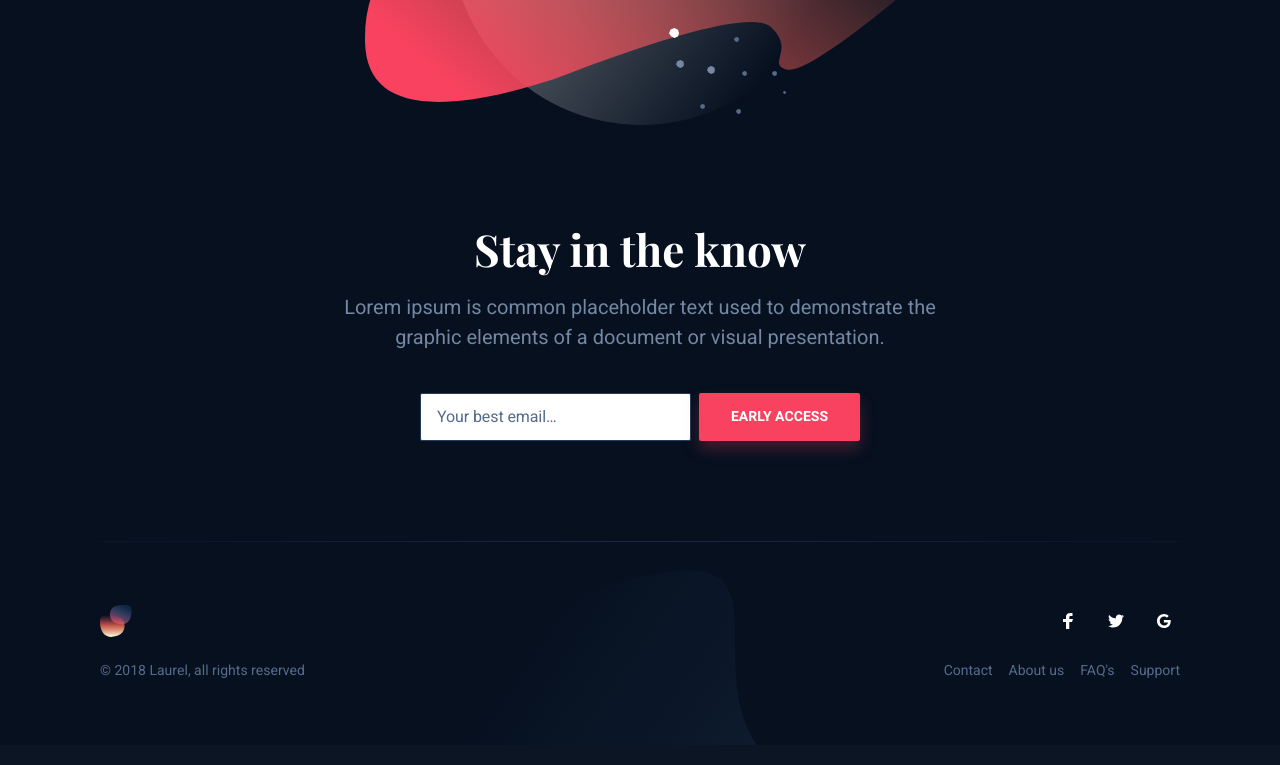
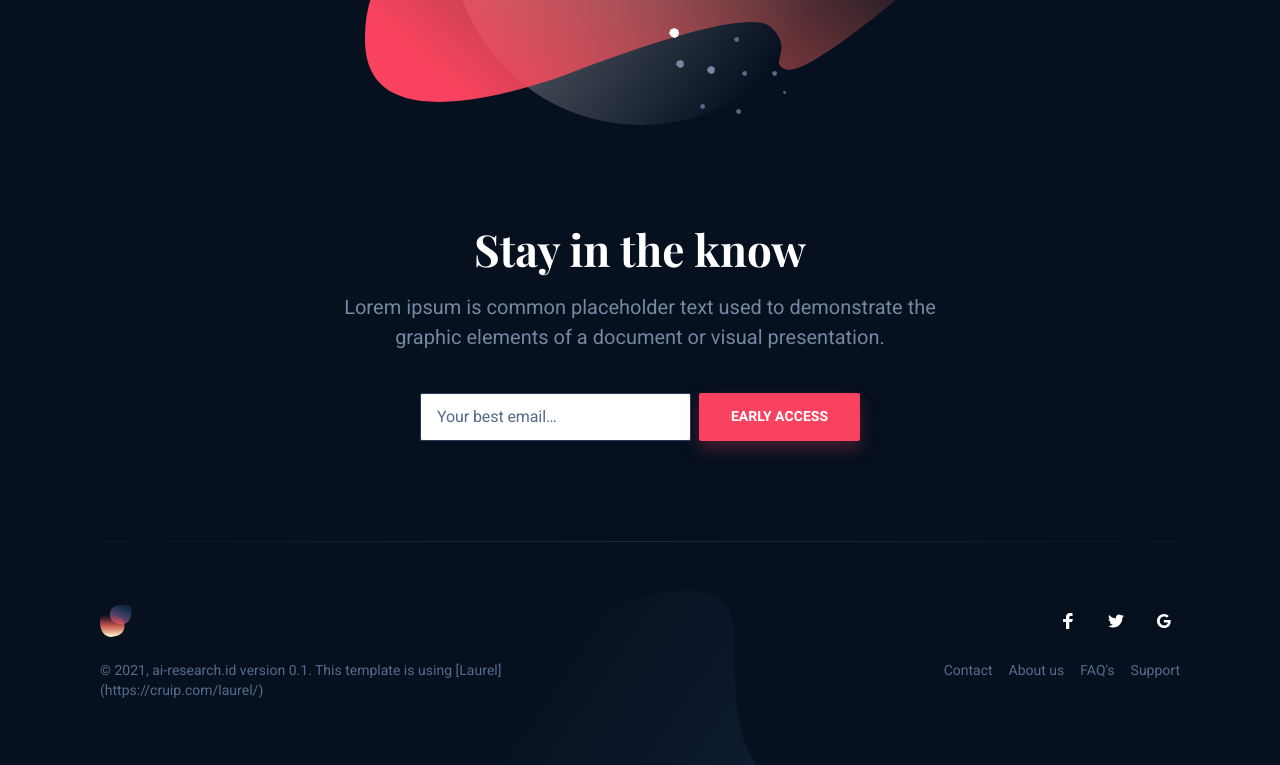
Before and after one commit to cahya-wirawan/ai-research.id, a website: page index.html in a window 1280 px wide. Shown: the part 2437-3202 px from the top of the page. Drawn offline with nearby package versions, Linux system fonts and the light colour scheme; files that its build step writes are made by us from their sources; files whose address does not match are found by name.

Commit message:
update index.html and README.md

```diff
--- a/index.html
+++ b/index.html
@@ -422,7 +422,7 @@
                             </a>
                         </li>
                     </ul>
-                    <div class="footer-copyright">&copy; 2018 Laurel, all rights reserved</div>
+                    <div class="footer-copyright">&copy; 2021, ai-research.id version 0.1. This template is using [Laurel](https://cruip.com/laurel/)</div>
                 </div>
             </div>
         </footer>
```
Also changed, not shown: README.md.
